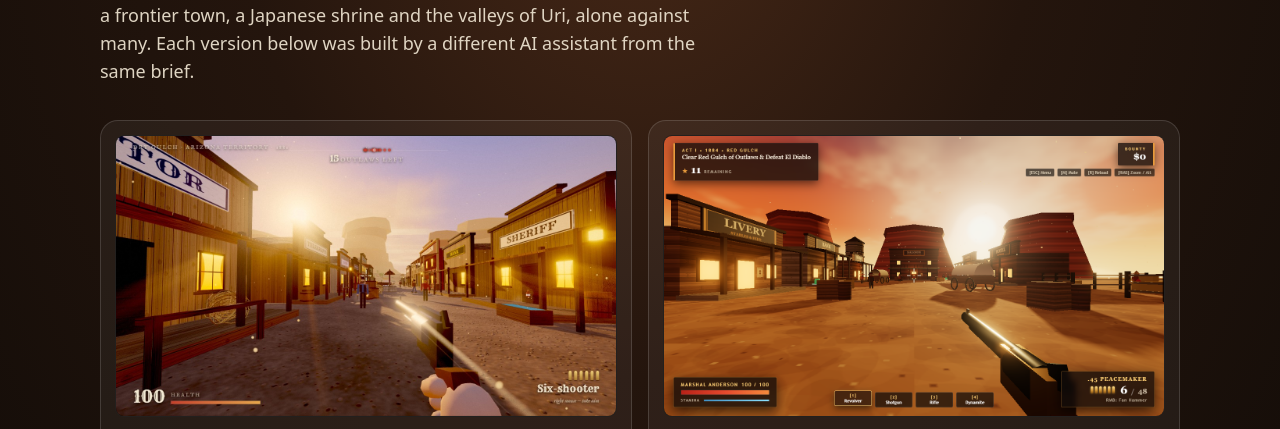
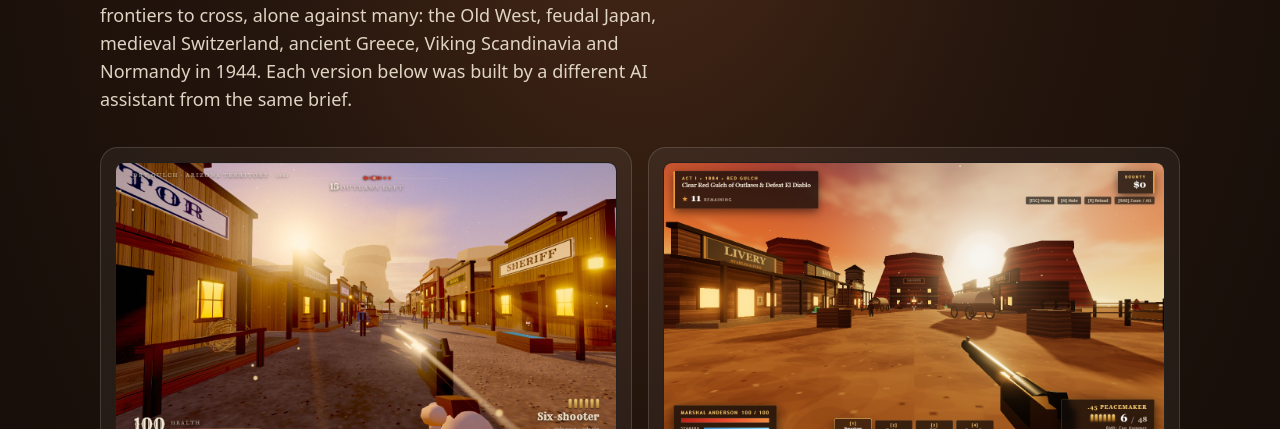
Before and after one commit to iago-swi/outlaws, a plain HTML site: page index.html in a window 1280 px wide. Shown: the part 186-615 px from the top of the page. Drawn offline with Linux system fonts and the light colour scheme.

Commit message:
Landing page: name all six frontiers in the intro

```diff
--- a/index.html
+++ b/index.html
@@ -33,7 +33,7 @@
 <body>
 <main>
   <h1>Outlaws</h1>
-  <p class="lede">Two first-person shooters inspired by the 1997 Western Outlaws. Walk a frontier town, a Japanese shrine and the valleys of Uri, alone against many. Each version below was built by a different AI assistant from the same brief.</p>
+  <p class="lede">Two first-person shooters inspired by the 1997 Western Outlaws. Six frontiers to cross, alone against many: the Old West, feudal Japan, medieval Switzerland, ancient Greece, Viking Scandinavia and Normandy in 1944. Each version below was built by a different AI assistant from the same brief.</p>
   <div class="grid">
     <a class="card claude" href="Claude/index.html">
       <img src="Claude/screenshot.jpg" width="1280" height="720" alt="Lone Hand in play: three outlaws in the sunlit main street of Dry Gulch at golden hour, between wooden storefronts, with the six-shooter in the foreground">
```
